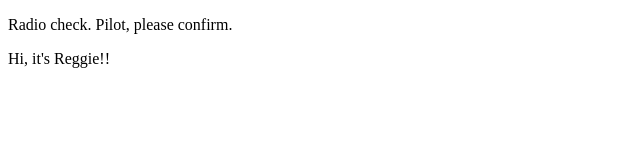
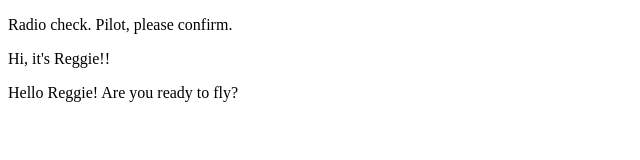
Before and after one commit to rgentile09/communication-log, a plain HTML site: page index.html in a window 1280 px wide. Shown: the whole page, without its empty margins (0-640 px from the left). Drawn offline with Linux system fonts and the light colour scheme.

Commit message:
Response 1

```diff
--- a/index.html
+++ b/index.html
@@ -3,5 +3,6 @@
    <body>
       <p>Radio check. Pilot, please confirm.</p>
       <p>Hi, it's Reggie!!</p>
+      <p>Hello Reggie! Are you ready to fly?</p>
    </body>
 </html>
```
